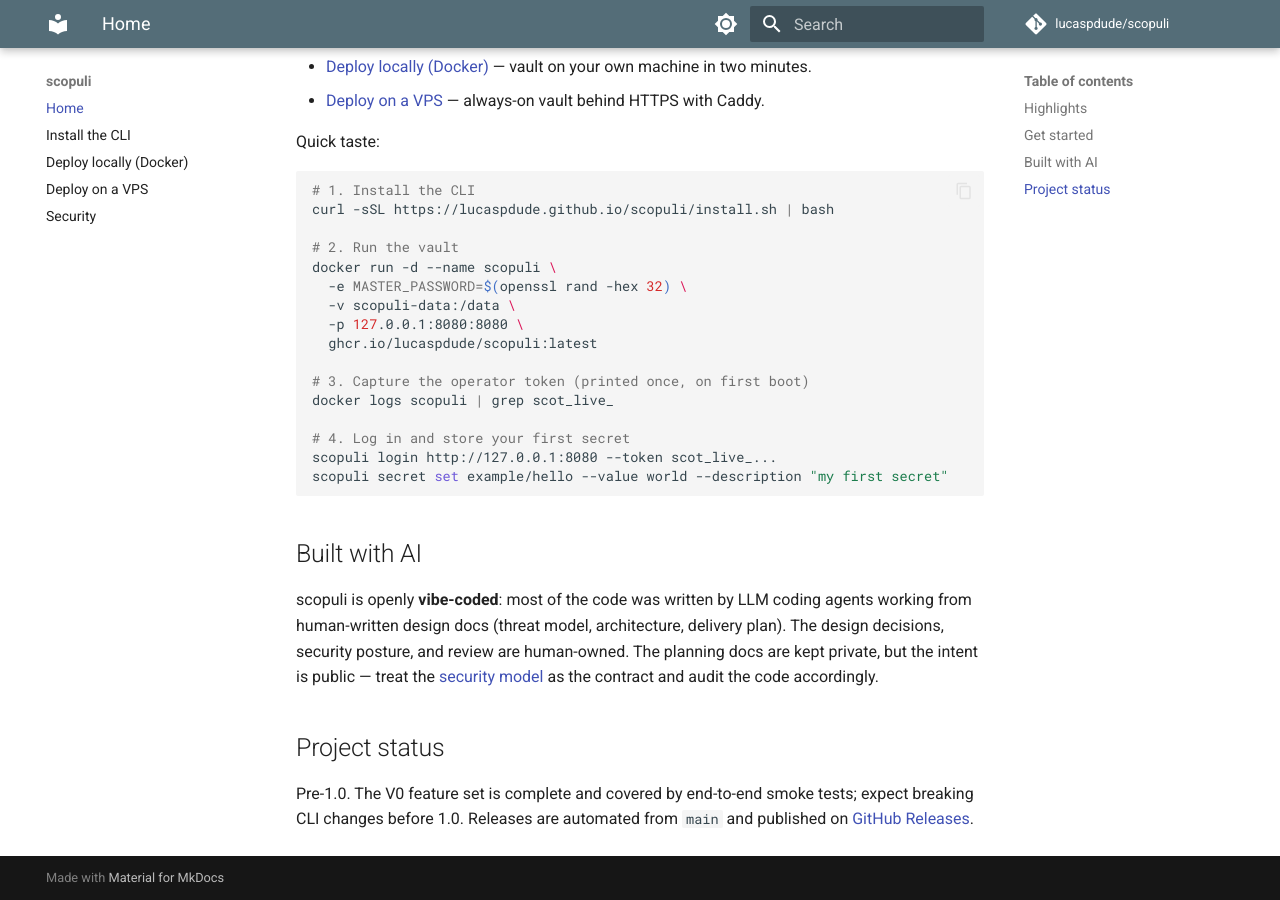
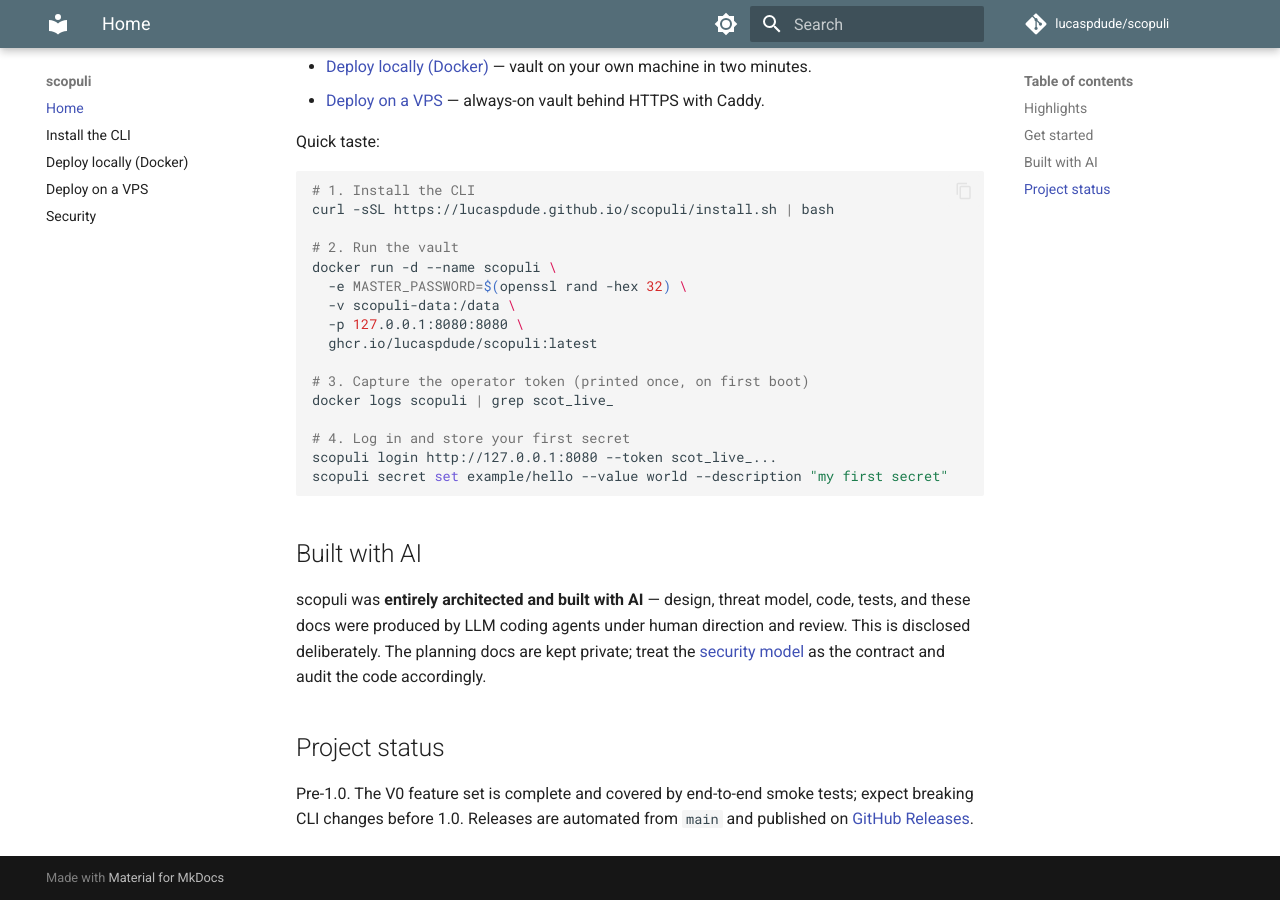
Before and after one commit to lucaspdude/scopuli, an MkDocs documentation site: the page built from website/index.md, in a window 1280 px wide and 900 px high, scrolled down 781 px. Built offline with MkDocs 1.6.1 and Material for MkDocs 9.7.7, drawn with Linux system fonts in a browser that asks for light colours; comment, search, counter and statistics services are not loaded.

Commit message:
docs: disclose AI-architected-and-built provenance

```diff
--- a/website/index.md
+++ b/website/index.md
@@ -42,7 +42,7 @@ scopuli secret set example/hello --value world --description "my first secret"
 
 ## Built with AI
 
-scopuli is openly **vibe-coded**: most of the code was written by LLM coding agents working from human-written design docs (threat model, architecture, delivery plan). The design decisions, security posture, and review are human-owned. The planning docs are kept private, but the intent is public — treat the [security model](security.md) as the contract and audit the code accordingly.
+scopuli was **entirely architected and built with AI** — design, threat model, code, tests, and these docs were produced by LLM coding agents under human direction and review. This is disclosed deliberately. The planning docs are kept private; treat the [security model](security.md) as the contract and audit the code accordingly.
 
 ## Project status
 
```
Also changed, not shown: README.md (+1 -1 lines).
